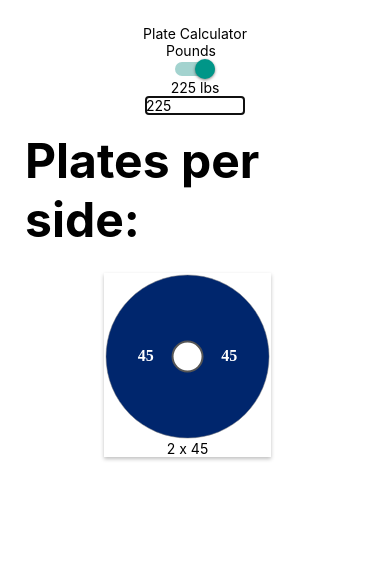
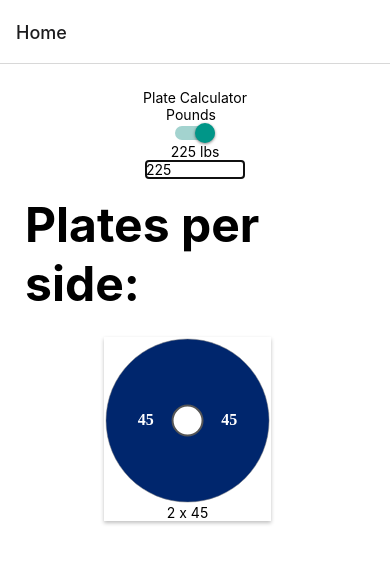
Before and after one commit to BrennanGlynn/PlateCalculator, a React Native app: screen / in a window 390 px wide. Shown: the top 564 px of the page. Built offline with nearby package versions, Linux system fonts and the light colour scheme.

Commit message:
Add navigation

```diff
--- a/App.js
+++ b/App.js
@@ -2,6 +2,8 @@
 import { StyleSheet, View } from "react-native";
 import Constants from "expo-constants";
 import PlateCalculator from "./components/PlateCalculator";
+import { createNativeStackNavigator } from "@react-navigation/native-stack";
+import { NavigationContainer } from "@react-navigation/native";
 
 const HomeScreen = () => {
   return (
@@ -11,9 +13,17 @@
   );
 };
 
-export default function App() {
-  return <HomeScreen />;
-}
+const Stack = createNativeStackNavigator();
+
+const App = () => {
+  return (
+    <NavigationContainer>
+      <Stack.Navigator>
+        <Stack.Screen name="Home" component={HomeScreen} />
+      </Stack.Navigator>
+    </NavigationContainer>
+  );
+};
 
 const styles = StyleSheet.create({
   container: {
@@ -25,3 +35,5 @@
     marginTop: Constants.statusBarHeight,
   },
 });
+
+export default App;
```
